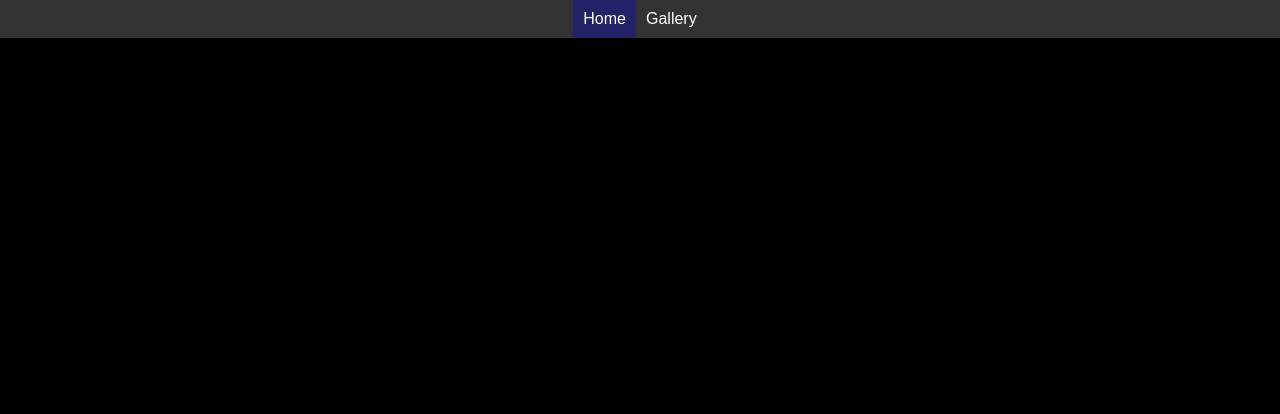
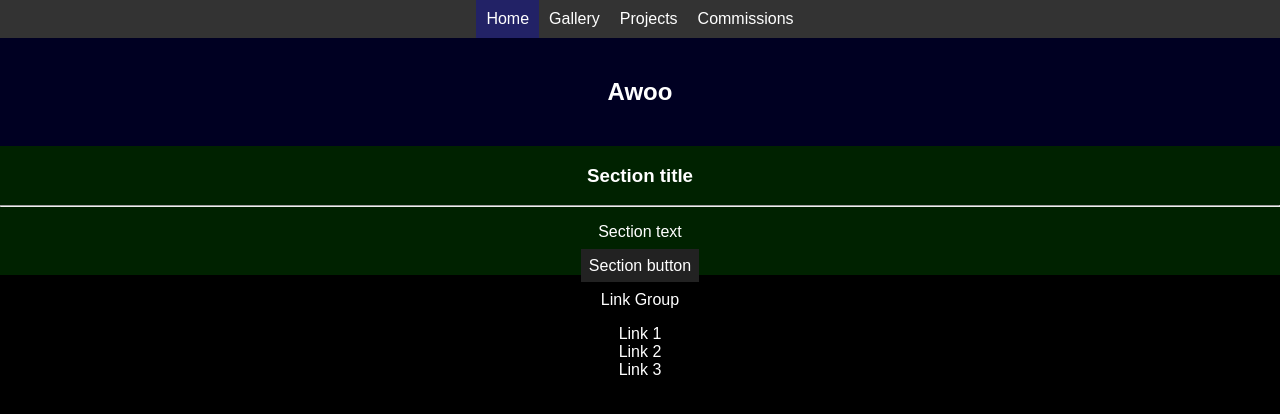
Before and after one commit to Animus-Surge/animsurgesite-portfolio, a website: page public/index.html in a window 1280 px wide. Drawn offline with Linux system fonts and the light colour scheme.

```diff
--- /dev/null
+++ b/package.json
@@ -0,0 +1,5 @@
+{
+  "dependencies": {
+    "firebase": "^8.10.1"
+  }
+}
--- a/public/css/styles.css
+++ b/public/css/styles.css
@@ -12,12 +12,12 @@
 
 /*Navbar system*/
 
-div#navbar {
+div.navbar {
     display:block;
     background-color:#333;
 }
 
-div#navbar ul {
+div.navbar ul {
     margin:0;
     display:flex;
     flex-direction:row;
@@ -40,3 +40,59 @@
     background-color:#262;
     text-decoration:underline;
 }
+
+/*Main page content*/
+
+div.main {
+    display: flex;
+    flex-direction:column;
+    justify-content:center;
+    background-color:#002;
+}
+
+div.header-big {
+    text-align:center;
+    padding: 20px;
+}
+
+div.content-1 {
+    text-align:center;
+    background-color: #020;
+}
+
+/*Footer*/
+
+div.footer {
+    display: flex;
+    flex-direction:row;
+    justify-content:center;
+    background-color:#000;
+}
+
+div.footer-menu {
+    display:flex;
+    flex-direction:column;
+    text-align:center;
+    justify-content:center;
+}
+
+/*Misc*/
+
+a.button {
+    padding:8px;
+    background-color:#222;
+}
+
+a.button:hover {
+    background-color: #262;
+}
+
+a {
+    color:#fff;
+    text-decoration:none;
+}
+
+div.footer-menu a:hover {
+    color:gold;
+    text-decoration: underline;
+}
--- a/public/index.html
+++ b/public/index.html
@@ -19,16 +19,40 @@
 
   </head>
   <body>
-    <div class="container" id="navbar">
+    <div class="navbar">
       <ul>
         <li class="navelement active">
-          <a>Home</a>
+          <a href=#>Home</a>
         </li>
         <li class="navelement">
-          <a>Gallery</a>
+          <a href=#>Gallery</a>
+        </li>
+        <li class="navelement">
+          <a href=#>Projects</a>
+        </li>
+        <li class="navelement">
+          <a href=#>Commissions</a>
         </li>
       </ul>
     </div>
+    <div class="main">
+      <div class="header-big">
+        <h2>Awoo</h2>
+      </div>
+      <div class="content-1">
+        <h3>Section title</h3>
+        <hr>
+        <p>Section text</p>
+        <a class="button" href=#>Section button</a>
+      </div>
+    </div>
+    <div class="footer">
+      <div class="footer-menu">
+        <p>Link Group</p>
+        <a href=#>Link 1</a>
+        <a href=#>Link 2</a>
+        <a href=#>Link 3</a>
+      </div>
+    </div>
   </body>
-
 </html>
```
Also changed, not shown: public/admin.html (added, +24 -0 lines), 1 other file.
